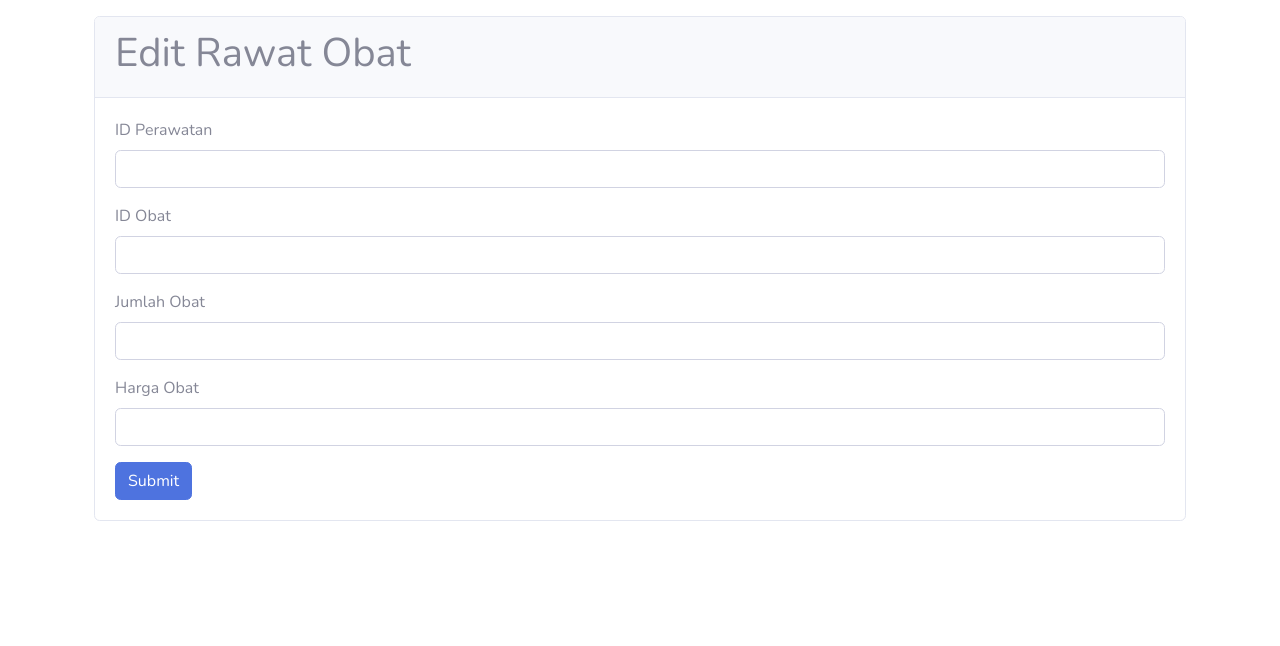
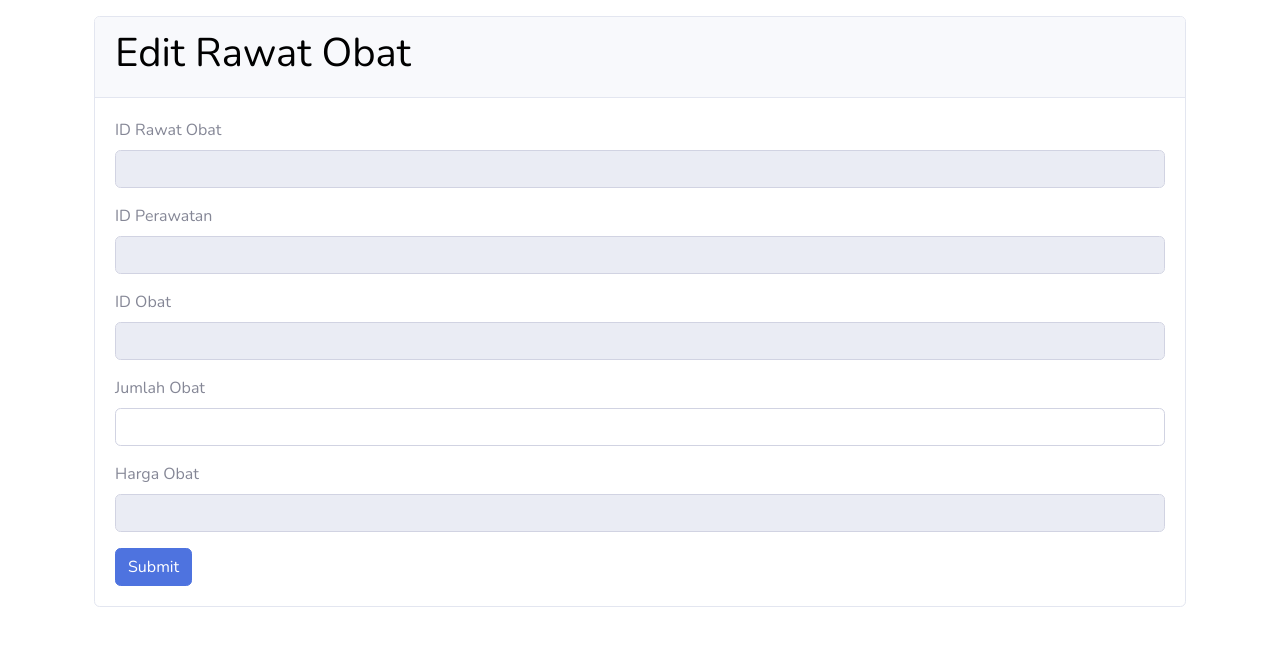
Before and after one commit to MIlyas777/KlinikFitria, a CodeIgniter app: page /KlinikFitria/index.php/rawat_obat/edit_rawatobat?id=1 in a window 1280 px wide. Shown: the part 56-702 px from the top of the page. Run offline with CodeIgniter, Linux system fonts and the light colour scheme; data that the repository does not hold is empty.

Commit message:
Fitur Obat, Rawat Obat dan Rawat By Richo

```diff
--- a/application/controllers/Rawat.php
+++ b/application/controllers/Rawat.php
@@ -18,7 +18,7 @@ public function __construct()
     }
 
     public function tambah_rawat(){
-        $data['pasien'] = $this->Rawat_model->get_pasien();
+        $data['rawat'] = $this->Rawat_model->get_rawatpasien();
         $this->load->view('tambah_rawat',$data);
     }
 
--- a/application/controllers/Rawat_Obat.php
+++ b/application/controllers/Rawat_Obat.php
@@ -18,7 +18,7 @@ public function __construct()
     }
 
       public function tambah_rawatobat(){
-          $data['obat'] = $this->RawatObat_model->get_obat();
+          $data['rawatobat'] = $this->RawatObat_model->perawatan_obat();
         $this->load->view('tambah_rawatobat',$data);
     }
 
--- a/application/models/RawatObat_model.php
+++ b/application/models/RawatObat_model.php
@@ -25,16 +25,24 @@ class RawatObat_model extends CI_Model
     return $query->result();
     }
 
-    function perawatan_obat() {
-     $this->db->select('*');
-      $this->db->order_by('idrawatobat');
-      return $this->db->from('rawatobat')
-            ->join('rawat', 'rawat.idrawat=rawatobat.idrawat')
-            ->join('obat', 'obat.idobat=rawatobat.idobat')
-          ->get()
-          ->result();
-    }
+//     public function perawatan_obat() {
+//      $this->db->select('*');
+//       $this->db->order_by('idrawatobat');
+//       return $this->db->from('rawatobat')
+//       ->join('rawat', 'rawatobat.idrawat=rawat.idrawat', 'RIGHT')
+//       ->join('obat', 'obat.idobat=rawatobat.idobat', 'RIGHT')
+//           ->get()
+//           ->result();
+//     }
 
+public function perawatan_obat(){
+$this->db->select('*');
+ $this->db->from('rawatobat');
+ $this->db->join('rawat','rawatobat.idrawat=rawat.idrawat', 'RIGHT');
+ $this->db->join('obat', 'rawatobat.idobat=obat.idobat', 'RIGHT');
+ $query = $this->db->get();
+ return $query->result();
+}
 
     public function get_single_row_rawatobat($idrawatobat)
      {
--- a/application/views/edit_rawatobat.php
+++ b/application/views/edit_rawatobat.php
@@ -1,23 +1,29 @@
 <?php $this->load->view('template/header'); ?>
+
+<title>Edit Rawat Obat</title>
 
 <div class="container mt-3">
     <div class="row">
         <div class="col-12">
             <div class="card">
                 <div class="card-header">
-                    <h1>Edit Rawat Obat</h1>
+                    <h1 style="color:black">Edit Rawat Obat</h1>
                 </div>
                 <div class="card-body">
                     <div class="row">
                         <div class="col-12">
             <form action="edit_rawatobat_proses" method="post" enctype="multipart/form-data">
                                 <div class="mb-3">
+                                    <label for="ID_RawatObat" class="form-label">ID Rawat Obat</label>
+                                    <input value ="<?php echo htmlspecialchars($rawatobat->idrawatobat); ?>" type="text" name="idrawatobat" class="form-control" id="idrawatobat" readonly>
+                                </div>
+                                <div class="mb-3">
                                     <label for="ID_Rawat" class="form-label">ID Perawatan</label>
-                                    <input value ="<?php echo htmlspecialchars($rawatobat->idrawat); ?>" type="text" name="idrawat" class="form-control" id="idrawat">
+                                    <input value ="<?php echo htmlspecialchars($rawatobat->idrawat); ?>" type="text" name="idrawat" class="form-control" id="idrawat" readonly>
                                 </div>
                                 <div class="mb-3">
                                     <label for="ID_Obat" class="form-label">ID Obat</label>
-                                    <input value ="<?php echo htmlspecialchars($rawatobat->idobat); ?>"type="text"  name="idobat" class="form-control" id="idobat">
+                                    <input value ="<?php echo htmlspecialchars($rawatobat->idobat); ?>"type="text"  name="idobat" class="form-control" id="idobat" readonly>
                                 </div>
                                 <div class="mb-3">
                                     <label for="Jumlah" class="form-label">Jumlah Obat</label>
@@ -25,7 +31,7 @@
                                 </div>
                                 <div class="mb-3">
                                     <label for="Harga" class="form-label">Harga Obat</label>
-                                    <input value ="<?php echo htmlspecialchars($rawatobat->harga); ?>"type="number" min="0" name="harga" class="form-control" id="harga">
+                                    <input value ="<?php echo htmlspecialchars($rawatobat->harga); ?>"type="number" min="0" name="harga" class="form-control" id="harga" readonly>
                                 </div>
 
                                 <input type="hidden" name="idrawatobat" id="idrawatobat" value=<?php echo htmlspecialchars($rawatobat->idrawatobat); ?>>
--- a/application/views/tambah_obat.php
+++ b/application/views/tambah_obat.php
@@ -1,11 +1,13 @@
 <?php $this->load->view('template/header'); ?>
+
+<title>Tambah Obat</title>
 
 <div class="container mt-3">
     <div class="row">
         <div class="col-12">
             <div class="card">
                 <div class="card-header">
-                    <h1>Tambah Obat</h1>
+                    <h1 style="color:black">Tambah Obat</h1>
                 </div>
                 <div class="card-body">
                     <div class="row">
```
Also changed, not shown: application/models/Rawat_model.php (+8 -0 lines), application/views/edit_obat.php (+5 -3 lines), application/views/edit_rawat.php (+34 -3 lines), application/views/tambah_rawat.php (+5 -4 lines), application/views/tambah_rawatobat.php (+15 -5 lines).
